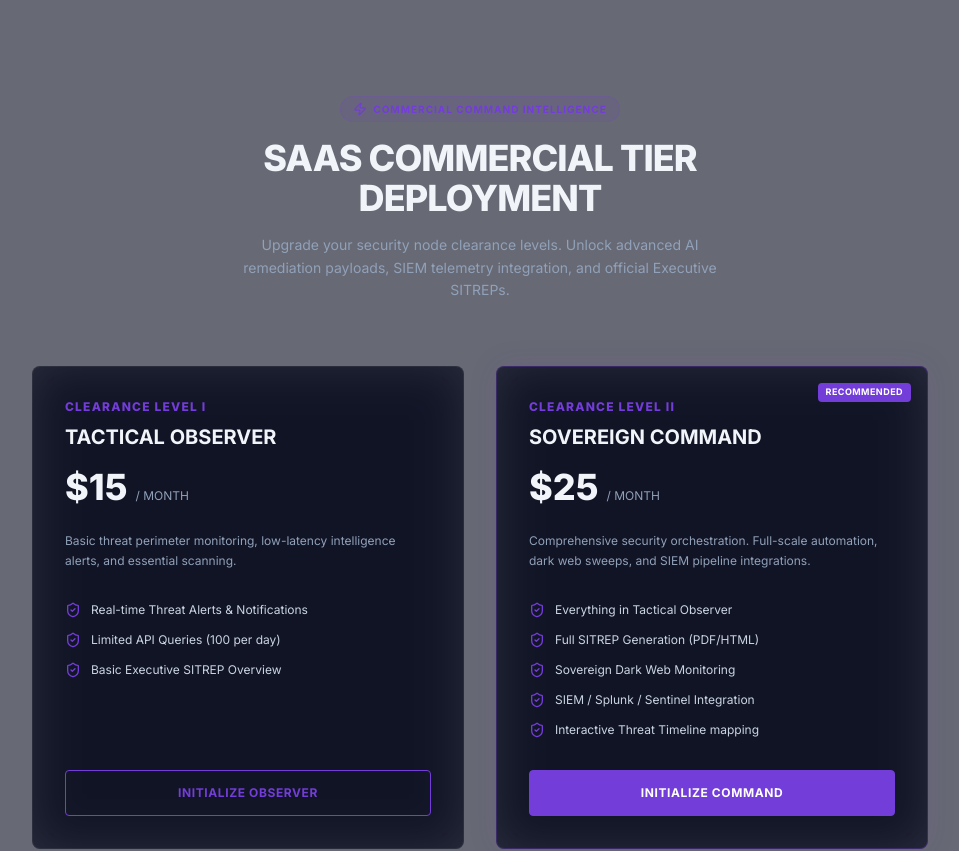
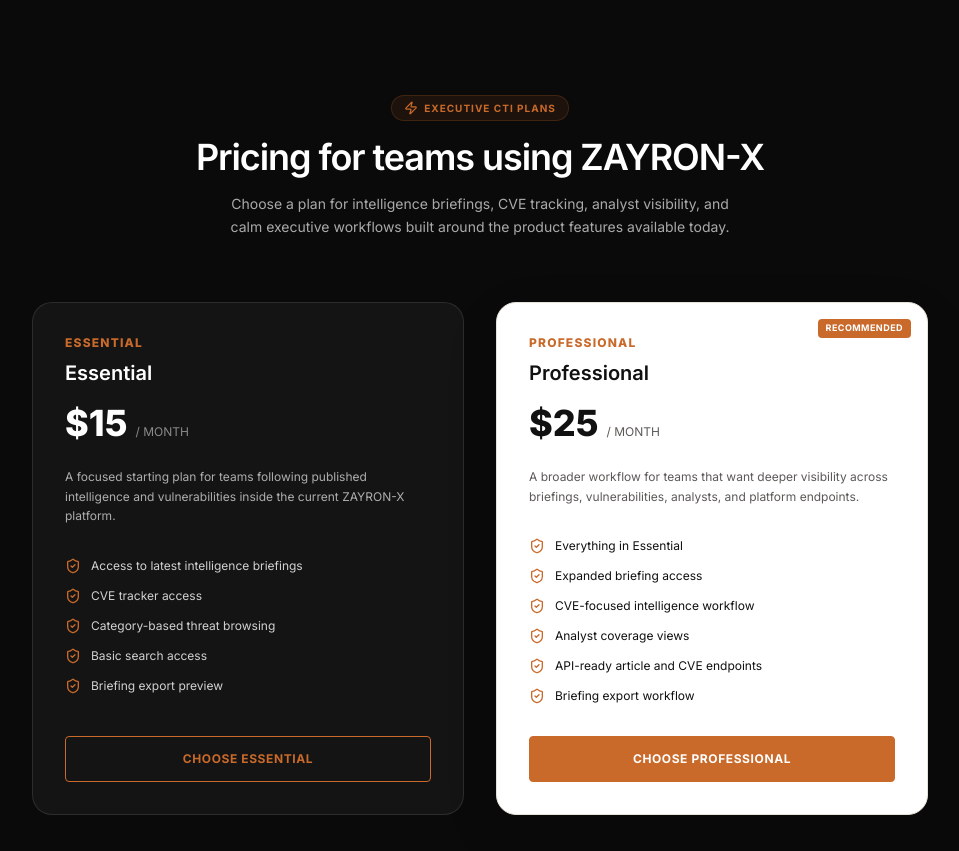
Before and after one commit to AymanAhmad-99/zayron-x-analysis-runner, a Next.js app in the folder gerasys-online/: page / in a window 1280 px wide. Shown: the part 1960-2811 px from the top of the page, without its empty margins (160-1119 px from the left). Built offline with nearby package versions, Linux system fonts and the light colour scheme; no server answers; the database is empty.

Commit message:
design: clean pricing product claims

```diff
--- a/gerasys-online/components/platform/PricingTiers.tsx
+++ b/gerasys-online/components/platform/PricingTiers.tsx
@@ -1,6 +1,6 @@
 'use client';
 
-import { Shield, ShieldCheck, Zap } from '@/lib/icons';
+import { ShieldCheck, Zap } from '@/lib/icons';
 import { createClient } from '@/lib/supabase/client';
 import { useEffect, useState } from 'react';
 
@@ -79,67 +79,69 @@ export function PricingTiers() {
   };
 
   return (
-    <section className="bg-slate-950/60 backdrop-blur-xl border-t border-white/5 text-slate-100 py-24 px-6 lg:px-10 relative overflow-hidden font-sans">
-      <div className="max-w-[1200px] mx-auto relative z-10">
-        {/* Header Block */}
+    <section className="bg-[var(--color-section-royal)] text-white py-24 px-6 lg:px-10 font-sans">
+      <div className="max-w-[1200px] mx-auto">
         <div className="text-center max-w-2xl mx-auto mb-16">
-          <div className="inline-flex items-center gap-1.5 px-3 py-1 rounded-full bg-[#733DD9]/10 text-[#733DD9] font-mono text-[10px] font-bold tracking-widest uppercase mb-4 border border-[#733DD9]/20">
+          <div className="inline-flex items-center gap-1.5 px-3 py-1 rounded-full bg-[var(--color-accent-intelligence)]/10 text-[var(--color-accent-intelligence)] font-mono text-[10px] font-bold tracking-widest uppercase mb-4 border border-[var(--color-accent-intelligence)]/20">
             <Zap className="w-3.5 h-3.5" />
-            COMMERCIAL COMMAND INTELLIGENCE
+            Executive CTI Plans
           </div>
-          <h2 className="text-3xl md:text-4xl font-extrabold tracking-tight mb-4 uppercase font-mono">
-            SaaS Commercial Tier Deployment
+          <h2 className="text-3xl md:text-4xl font-semibold tracking-[-0.03em] mb-4 text-white">
+            Pricing for teams using ZAYRON-X
           </h2>
-          <p className="text-sm text-slate-400 leading-relaxed font-sans max-w-lg mx-auto">
-            Upgrade your security node clearance levels. Unlock advanced AI remediation payloads,
-            SIEM telemetry integration, and official Executive SITREPs.
+          <p className="text-sm text-white/65 leading-relaxed max-w-lg mx-auto">
+            Choose a plan for intelligence briefings, CVE tracking, analyst visibility, and calm
+            executive workflows built around the product features available today.
           </p>
         </div>
 
         {error && (
-          <div className="max-w-md mx-auto mb-8 p-4 bg-red-950/40 border border-red-500/20 rounded text-center text-xs font-mono text-red-400">
-            🚨 ERROR: {error}
+          <div className="max-w-md mx-auto mb-8 p-4 bg-[#B42318]/10 border border-[#B42318]/20 rounded text-center text-xs font-mono text-[#FCA5A5]">
+            ERROR: {error}
           </div>
         )}
 
-        {/* Pricing Cards Grid */}
         <div className="grid grid-cols-1 md:grid-cols-2 gap-8 max-w-4xl mx-auto items-stretch">
-          {/* Tactical Observer Tier */}
-          <div className="bg-slate-950/60 backdrop-blur-xl border border-white/5 rounded-lg p-8 flex flex-col justify-between hover:border-[#733DD9]/40 transition-all duration-300 relative">
+          <div className="bg-[var(--color-section-royal-2)] border border-white/10 rounded-[1.25rem] p-8 flex flex-col justify-between transition-colors duration-300 hover:border-[var(--color-accent-intelligence)]/35 relative">
             {isCurrentTier('TACTICAL_OBSERVER') && (
-              <span className="absolute top-4 right-4 bg-[#733DD9]/20 text-[#733DD9] border border-[#733DD9]/30 text-[9px] font-mono font-bold uppercase tracking-wider px-2 py-0.5 rounded">
-                Active Tier
+              <span className="absolute top-4 right-4 bg-[var(--color-accent-intelligence)]/10 text-[var(--color-accent-intelligence)] border border-[var(--color-accent-intelligence)]/25 text-[9px] font-mono font-bold uppercase tracking-wider px-2 py-0.5 rounded">
+                Current Plan
               </span>
             )}
             <div>
-              <span className="text-xs uppercase font-mono tracking-widest text-[#733DD9] font-extrabold block mb-2">
-                Clearance Level I
+              <span className="text-xs uppercase font-mono tracking-widest text-[var(--color-accent-intelligence)] font-extrabold block mb-2">
+                Essential
               </span>
-              <h3 className="text-xl font-bold text-slate-100 uppercase font-mono mb-4">
-                Tactical Observer
-              </h3>
+              <h3 className="text-xl font-semibold text-white mb-4">Essential</h3>
               <div className="mb-6 flex items-baseline font-mono">
-                <span className="text-4xl font-extrabold text-slate-100">$15</span>
-                <span className="text-slate-400 text-xs ml-2 uppercase">/ month</span>
+                <span className="text-4xl font-extrabold text-white">$15</span>
+                <span className="text-white/50 text-xs ml-2 uppercase">/ month</span>
               </div>
-              <p className="text-xs text-slate-400 leading-relaxed mb-8">
-                Basic threat perimeter monitoring, low-latency intelligence alerts, and essential
-                scanning.
+              <p className="text-xs text-white/65 leading-relaxed mb-8">
+                A focused starting plan for teams following published intelligence and
+                vulnerabilities inside the current ZAYRON-X platform.
               </p>
 
-              {/* Features List */}
               <ul className="space-y-3.5 mb-8 text-xs">
-                <li className="flex items-center gap-2.5 text-slate-300">
-                  <ShieldCheck className="w-4 h-4 text-[#733DD9] shrink-0" />
-                  <span>Real-time Threat Alerts & Notifications</span>
+                <li className="flex items-center gap-2.5 text-white/80">
+                  <ShieldCheck className="w-4 h-4 text-[var(--color-accent-intelligence)] shrink-0" />
+                  <span>Access to latest intelligence briefings</span>
                 </li>
-                <li className="flex items-center gap-2.5 text-slate-300">
-                  <ShieldCheck className="w-4 h-4 text-[#733DD9] shrink-0" />
-                  <span>Limited API Queries (100 per day)</span>
+                <li className="flex items-center gap-2.5 text-white/80">
+                  <ShieldCheck className="w-4 h-4 text-[var(--color-accent-intelligence)] shrink-0" />
+                  <span>CVE tracker access</span>
                 </li>
-                <li className="flex items-center gap-2.5 text-slate-300">
-                  <ShieldCheck className="w-4 h-4 text-[#733DD9] shrink-0" />
-                  <span>Basic Executive SITREP Overview</span>
+                <li className="flex items-center gap-2.5 text-white/80">
+                  <ShieldCheck className="w-4 h-4 text-[var(--color-accent-intelligence)] shrink-0" />
+                  <span>Category-based threat browsing</span>
+                </li>
+                <li className="flex items-center gap-2.5 text-white/80">
+                  <ShieldCheck className="w-4 h-4 text-[var(--color-accent-intelligence)] shrink-0" />
+                  <span>Basic search access</span>
+                </li>
+                <li className="flex items-center gap-2.5 text-white/80">
+                  <ShieldCheck className="w-4 h-4 text-[var(--color-accent-intelligence)] shrink-0" />
+                  <span>Briefing export preview</span>
                 </li>
               </ul>
             </div>
@@ -149,60 +151,62 @@ export function PricingTiers() {
               disabled={loading || processingTier !== null}
               className={`w-full py-3.5 font-mono font-bold text-xs uppercase tracking-wider transition-all rounded ${
                 isCurrentTier('TACTICAL_OBSERVER')
-                  ? 'bg-slate-900 border border-white/10 text-slate-400 cursor-not-allowed'
-                  : 'bg-transparent text-[#733DD9] border border-[#733DD9] hover:bg-[#733DD9] hover:text-white cursor-pointer'
+                  ? 'bg-white/5 border border-white/10 text-white/45 cursor-not-allowed'
+                  : 'bg-transparent text-[var(--color-accent-intelligence)] border border-[var(--color-accent-intelligence)] hover:bg-[var(--color-accent-intelligence)] hover:text-white cursor-pointer'
               }`}
             >
               {processingTier === 'TACTICAL_OBSERVER'
-                ? 'Deploying...'
+                ? 'Processing...'
                 : isCurrentTier('TACTICAL_OBSERVER')
-                  ? 'Active Node'
-                  : 'Initialize Observer'}
+                  ? 'Current Plan'
+                  : 'Choose Essential'}
             </button>
           </div>
 
-          {/* Sovereign Command Tier */}
-          <div className="bg-slate-950/60 backdrop-blur-xl border border-[#733DD9]/30 rounded-lg p-8 flex flex-col justify-between hover:border-[#733DD9]/60 transition-all duration-300 relative shadow-[0_0_30px_rgba(115,61,217,0.1)]">
-            <span className="absolute top-4 right-4 bg-[#733DD9] text-white text-[9px] font-mono font-bold uppercase tracking-wider px-2 py-0.5 rounded">
-              {isCurrentTier('SOVEREIGN_COMMAND') ? 'Active Tier' : 'Recommended'}
+          <div className="bg-white text-[var(--color-text)] border border-[var(--color-border)] rounded-[1.25rem] p-8 flex flex-col justify-between transition-colors duration-300 hover:border-[var(--color-accent-intelligence)]/50 relative shadow-[0_20px_60px_rgba(10,10,10,0.08)]">
+            <span className="absolute top-4 right-4 bg-[var(--color-accent-intelligence)] text-white text-[9px] font-mono font-bold uppercase tracking-wider px-2 py-0.5 rounded">
+              {isCurrentTier('SOVEREIGN_COMMAND') ? 'Current Plan' : 'Recommended'}
             </span>
             <div>
-              <span className="text-xs uppercase font-mono tracking-widest text-[#733DD9] font-extrabold block mb-2">
-                Clearance Level II
+              <span className="text-xs uppercase font-mono tracking-widest text-[var(--color-accent-intelligence)] font-extrabold block mb-2">
+                Professional
               </span>
-              <h3 className="text-xl font-bold text-slate-100 uppercase font-mono mb-4">
-                Sovereign Command
-              </h3>
+              <h3 className="text-xl font-semibold text-[var(--color-text)] mb-4">Professional</h3>
               <div className="mb-6 flex items-baseline font-mono">
-                <span className="text-4xl font-extrabold text-slate-100">$25</span>
-                <span className="text-slate-400 text-xs ml-2 uppercase">/ month</span>
+                <span className="text-4xl font-extrabold text-[var(--color-text)]">$25</span>
+                <span className="text-[var(--color-text-muted)] text-xs ml-2 uppercase">
+                  / month
+                </span>
               </div>
-              <p className="text-xs text-slate-400 leading-relaxed mb-8">
-                Comprehensive security orchestration. Full-scale automation, dark web sweeps, and
-                SIEM pipeline integrations.
+              <p className="text-xs text-[var(--color-text-muted)] leading-relaxed mb-8">
+                A broader workflow for teams that want deeper visibility across briefings,
+                vulnerabilities, analysts, and platform endpoints.
               </p>
 
-              {/* Features List */}
               <ul className="space-y-3.5 mb-8 text-xs">
-                <li className="flex items-center gap-2.5 text-slate-300">
-                  <ShieldCheck className="w-4 h-4 text-[#733DD9] shrink-0" />
-                  <span>Everything in Tactical Observer</span>
+                <li className="flex items-center gap-2.5 text-[var(--color-text)]">
+                  <ShieldCheck className="w-4 h-4 text-[var(--color-accent-intelligence)] shrink-0" />
+                  <span>Everything in Essential</span>
                 </li>
-                <li className="flex items-center gap-2.5 text-slate-300">
-                  <ShieldCheck className="w-4 h-4 text-[#733DD9] shrink-0" />
-                  <span>Full SITREP Generation (PDF/HTML)</span>
+                <li className="flex items-center gap-2.5 text-[var(--color-text)]">
+                  <ShieldCheck className="w-4 h-4 text-[var(--color-accent-intelligence)] shrink-0" />
+                  <span>Expanded briefing access</span>
                 </li>
-                <li className="flex items-center gap-2.5 text-slate-300">
-                  <ShieldCheck className="w-4 h-4 text-[#733DD9] shrink-0" />
-                  <span>Sovereign Dark Web Monitoring</span>
+                <li className="flex items-center gap-2.5 text-[var(--color-text)]">
+                  <ShieldCheck className="w-4 h-4 text-[var(--color-accent-intelligence)] shrink-0" />
+                  <span>CVE-focused intelligence workflow</span>
                 </li>
-                <li className="flex items-center gap-2.5 text-slate-300">
-                  <ShieldCheck className="w-4 h-4 text-[#733DD9] shrink-0" />
-                  <span>SIEM / Splunk / Sentinel Integration</span>
+                <li className="flex items-center gap-2.5 text-[var(--color-text)]">
+                  <ShieldCheck className="w-4 h-4 text-[var(--color-accent-intelligence)] shrink-0" />
+                  <span>Analyst coverage views</span>
                 </li>
-                <li className="flex items-center gap-2.5 text-slate-300">
-                  <ShieldCheck className="w-4 h-4 text-[#733DD9] shrink-0" />
-                  <span>Interactive Threat Timeline mapping</span>
+                <li className="flex items-center gap-2.5 text-[var(--color-text)]">
+                  <ShieldCheck className="w-4 h-4 text-[var(--color-accent-intelligence)] shrink-0" />
+                  <span>API-ready article and CVE endpoints</span>
+                </li>
+                <li className="flex items-center gap-2.5 text-[var(--color-text)]">
+                  <ShieldCheck className="w-4 h-4 text-[var(--color-accent-intelligence)] shrink-0" />
+                  <span>Briefing export workflow</span>
                 </li>
               </ul>
             </div>
@@ -212,15 +216,15 @@ export function PricingTiers() {
               disabled={loading || processingTier !== null}
               className={`w-full py-3.5 font-mono font-bold text-xs uppercase tracking-wider transition-all rounded ${
                 isCurrentTier('SOVEREIGN_COMMAND')
-                  ? 'bg-slate-900 border border-white/10 text-slate-400 cursor-not-allowed'
-                  : 'bg-[#733DD9] text-white border border-[#733DD9] hover:bg-[#5b21b6] hover:border-[#5b21b6] cursor-pointer'
+                  ? 'bg-[var(--color-bg-soft)] border border-[var(--color-border)] text-[var(--color-text-muted)] cursor-not-allowed'
+                  : 'bg-[var(--color-accent-intelligence)] text-white border border-[var(--color-accent-intelligence)] hover:bg-[var(--color-accent-intelligence-hover)] hover:border-[var(--color-accent-intelligence-hover)] cursor-pointer'
               }`}
             >
               {processingTier === 'SOVEREIGN_COMMAND'
-                ? 'Deploying...'
+                ? 'Processing...'
                 : isCurrentTier('SOVEREIGN_COMMAND')
-                  ? 'Active Node'
-                  : 'Initialize Command'}
+                  ? 'Current Plan'
+                  : 'Choose Professional'}
             </button>
           </div>
         </div>
```
